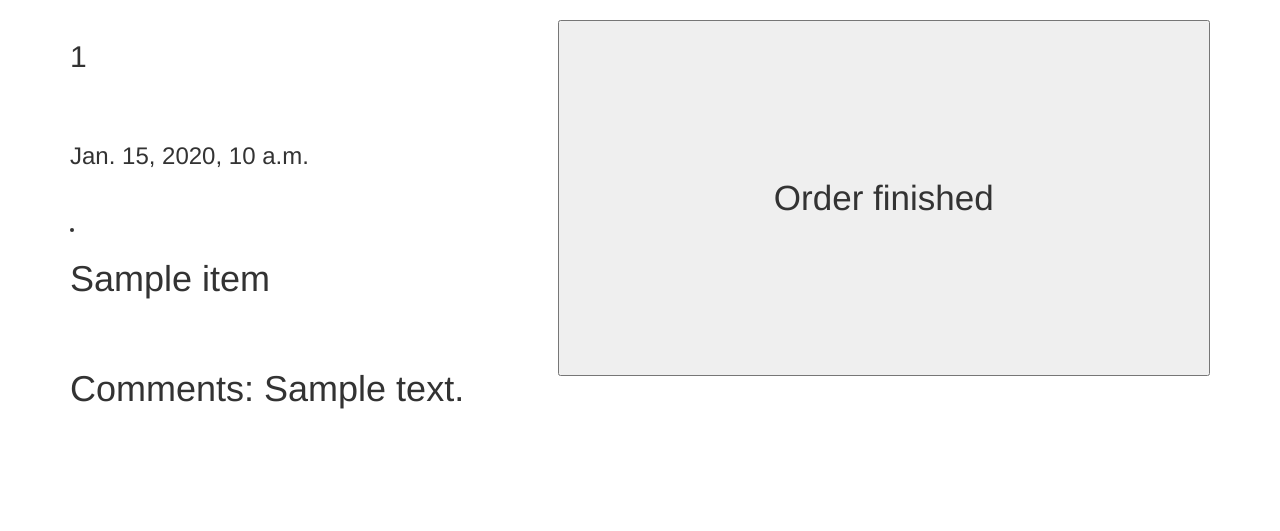
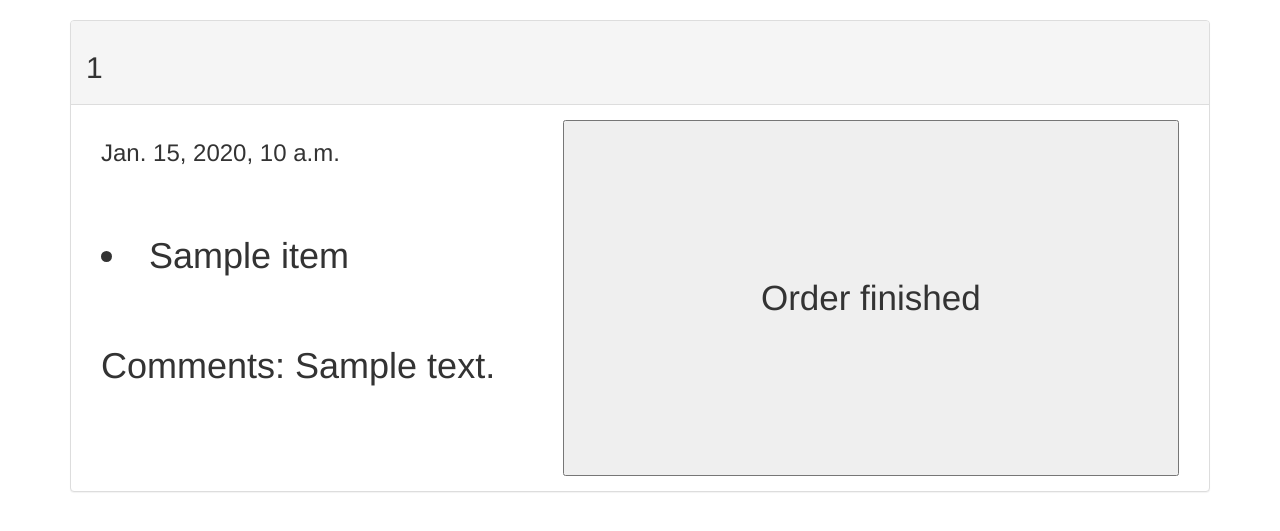
Before and after one commit to tiy-gvl-python-2015-09/restaurant, a Django app: page /restaurant/order/1/ in a window 1280 px wide. Shown: the part 72-603 px from the top of the page. Run offline with Django 3.2, Linux system fonts and the light colour scheme; tables that the repository leaves empty hold one stand-in row (values such as "Sample post"); some libraries are stand-ins or nearby versions.

Commit message:
added panel and sorted restaurant order view

```diff
--- a/restapp/templates/restapp/order_list.html
+++ b/restapp/templates/restapp/order_list.html
@@ -11,7 +11,7 @@
                 <li><h3>$ {{ food.price | floatformat:2 }}</h3></li><br><br>
             {% endfor %}
         <h3>Total cost:</h3>
-        <h4>$ {{ item.order_cost }}</h4>
+        <h4>$ {{ item.order_cost | floatformat:2  }}</h4>
         <h4>{{ item.comments }}</h4><br><br>
     {% endfor %}
 {% endblock %}
--- a/restapp/templates/restapp/rest_order_list.html
+++ b/restapp/templates/restapp/rest_order_list.html
@@ -1,19 +1,25 @@
 {% extends 'base.html' %}
 
 {% block content %}
-    <div class="row">
+    {% for item in object_list %}
+        <div class="panel panel-default">
+            <div class="panel-heading">
+                <h3 class="panel-title"><h2>{{ item.id }}</h2></h3></div>
+            <div class="panel-body">
                 <div class="col-lg-5 col-md-7 col-sm-8">
-    {% for item in object_list %}
-        <h2>{{ item.id }}</h2><br><br>
                     <h3>{{ item.timestamp }}</h3><br><br>
                     {% for food in item.items.all %}
-        <li><h1>{{ food }}</h1></li><br><br>
+                        <h1><li>{{ food }}</li></h1><br><br>
                     {% endfor %}
                     <h1>Comments: {{ item.comments }}</h1><br><br>
                 </div>
                     <div class="col-lg-7 col-md-5 col-sm-4">
-             <button type="button" class="super-big-button">Order finished</button>
+                        <form action="" method="post"></form>
+                            {% csrf_token %}
+                                <input type="submit" value="Order finished" class="super-big-button"/>
+                        </form>
+                     </div>
+                </div>
           </div>
     {% endfor %}
-    </div>
 {% endblock %}
--- a/restapp/views.py
+++ b/restapp/views.py
@@ -127,3 +127,11 @@ class ItemListView(ListView):
     def get_queryset(self):
         user_id = self.kwargs.get("pk")
         return self.model.objects.filter(owner__id=user_id)
+
+class OrderViewList(ListView):
+    model = Order
+    template_name = 'restapp/in_order_list.html'
+
+    def get_queryset(self):
+        user_id = self.kwargs.get("pk")
+        return self.model.objects.filter(restaurant__id=user_id)
```
Lines whose indentation alone changed are shown as unchanged.
